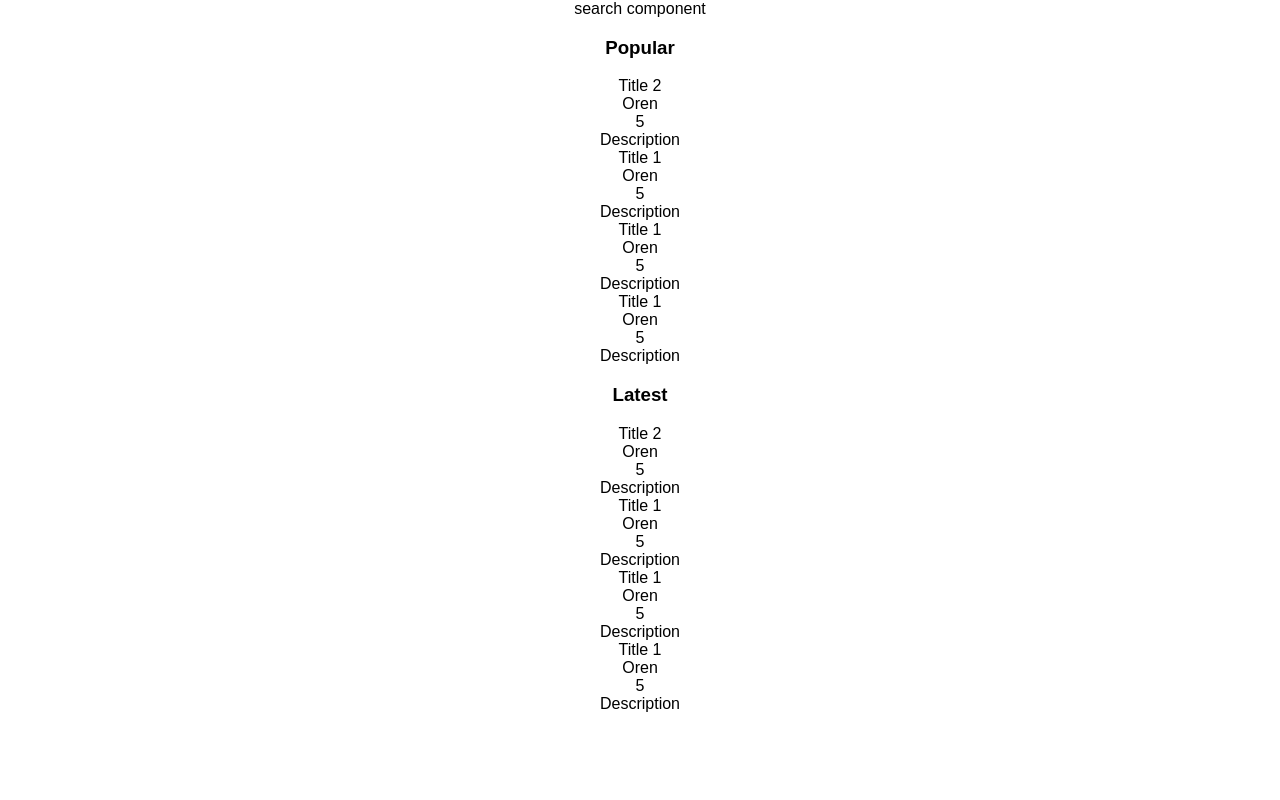
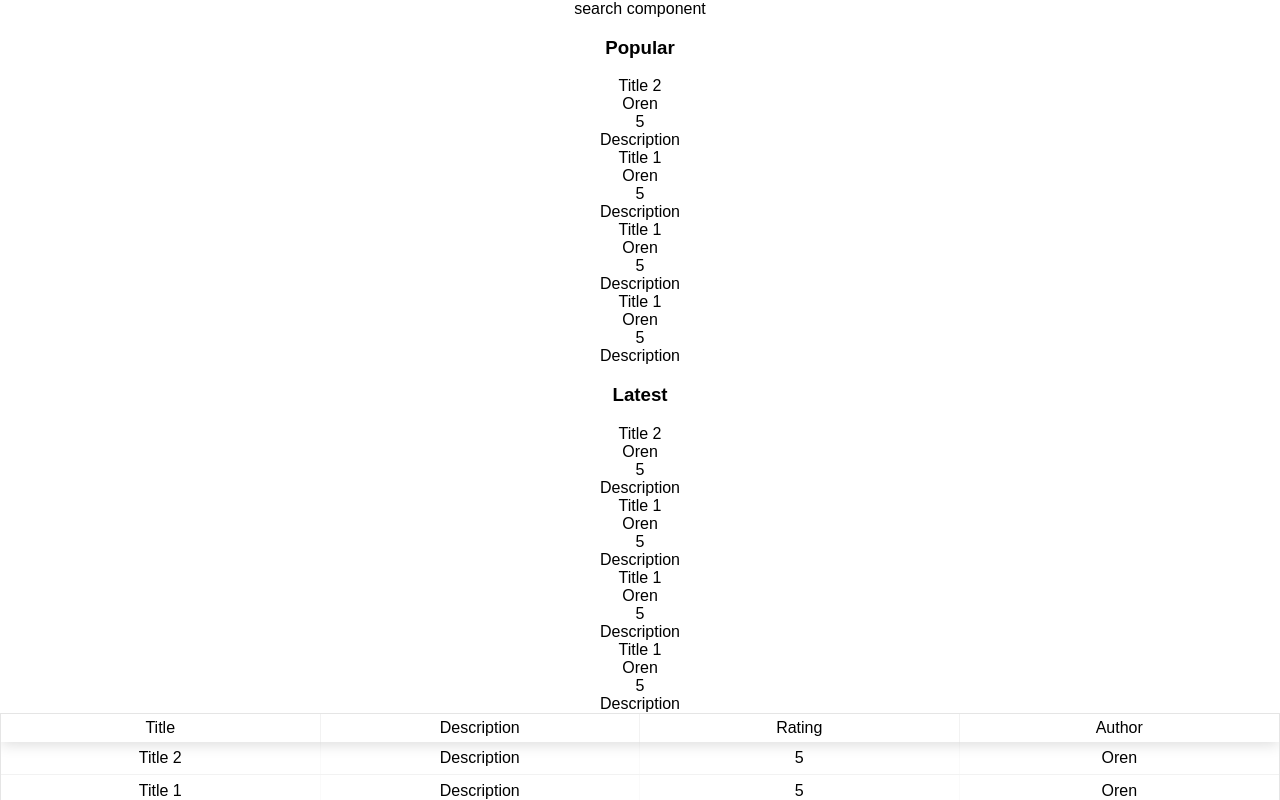
Before and after one commit to tikalk/RM_Tutor, a React (Create React App) app in the folder client/: page / in a window 1280 px wide. Shown: the top 800 px of the page. Built offline with nearby package versions, Linux system fonts and the light colour scheme.

Commit message:
Tutors table

```diff
--- a/client/package.json
+++ b/client/package.json
@@ -5,7 +5,8 @@
   "dependencies": {
     "react": "^15.6.1",
     "react-dom": "^15.6.1",
-    "react-scripts": "1.0.10"
+    "react-scripts": "1.0.10",
+    "react-table": "^6.5.1"
   },
   "scripts": {
     "start": "react-scripts start",
--- /dev/null
+++ b/client/src/components/coursesTable/coursesTable.js
@@ -0,0 +1,37 @@
+import React from 'react';
+import ReactTable from 'react-table';
+import 'react-table/react-table.css'
+
+const columns = [{
+    Header: 'Title',
+    accessor: 'title'
+}, {
+    Header: 'Description',
+    accessor: 'desc'
+},{
+    Header: 'Rating',
+    accessor: 'rating'
+},{
+    Header: 'Author',
+    accessor: 'author'
+}];
+
+class CoursesTable extends React.Component {
+
+    props: any;
+    constructor(props) {
+
+        super();
+        this.props = props
+    }
+
+    render(){
+        console.log('courses table', this.props);
+       return  <ReactTable
+            data={this.props.data}
+            columns={columns}
+        />
+    }
+}
+
+export default CoursesTable;
--- a/client/src/components/searchPage/SearchPage.js
+++ b/client/src/components/searchPage/SearchPage.js
@@ -5,6 +5,7 @@
 import React from 'react';
 import Result from './../Result';
 import Search from './Search';
+import CoursesTable from '../coursesTable/coursesTable';
 
 const mock = {
     defaultResults: {
@@ -116,6 +117,7 @@ class SearchPage extends React.Component {
                             :
                             'Search Results'
                     }
+                    <CoursesTable data={this.state.defaultResults.latest}/>
                 </div>
             </div>
         )
```
